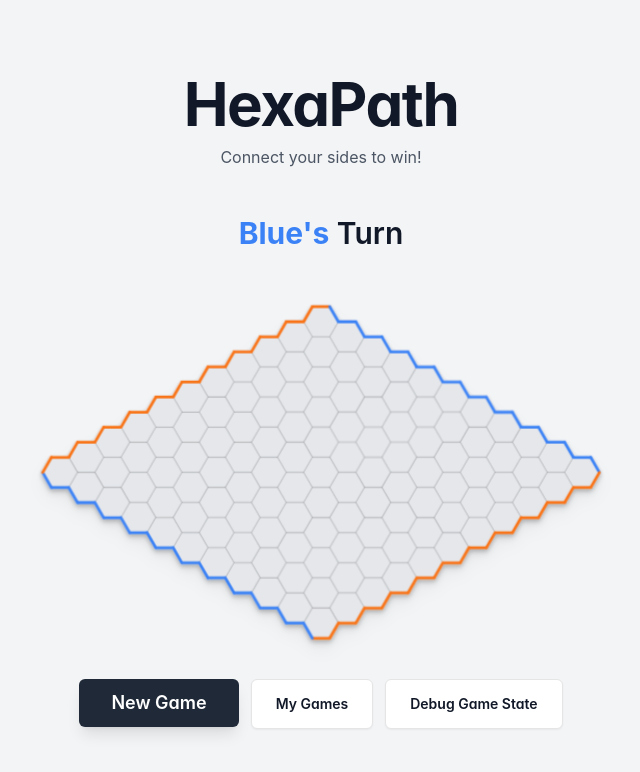
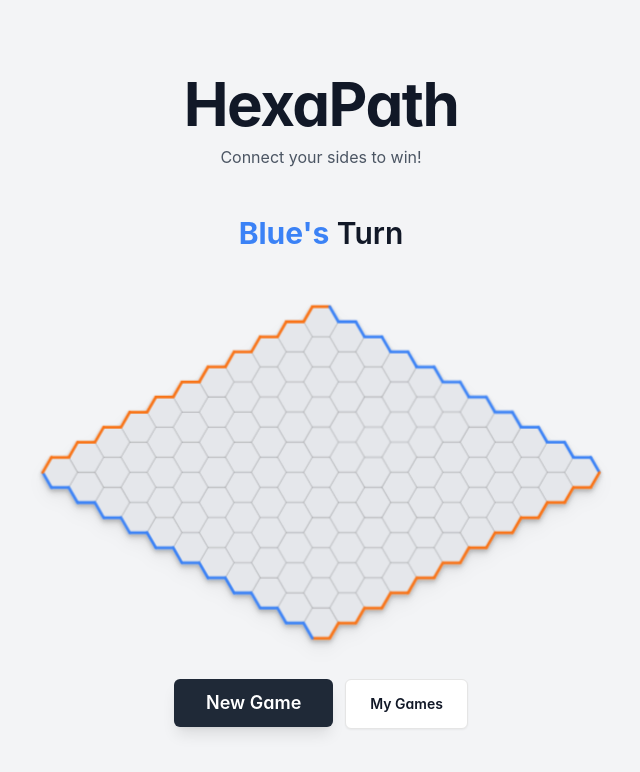
Before and after one commit to Valentinbist/HexaPath-hex-game, a React (Vite) app: page / in a window 1280 px wide. Shown: the top 772 px of the page, without its empty margins (319-959 px from the left). Built offline with nearby package versions, Linux system fonts and the light colour scheme.

Commit message:
feat: make debug lets obnoxious

```diff
--- a/src/pages/HomePage.tsx
+++ b/src/pages/HomePage.tsx
@@ -11,6 +11,12 @@ import { ShareLink } from '@/components/ShareLink';
 import { cn } from '@/lib/utils';
 import { getOrCreateLocalPlayerId } from '@/lib/playerIdentity';
 import { useShallow } from 'zustand/react/shallow';
+
+declare global {
+  interface Window {
+    dumpHexGameState?: () => Promise<string>;
+  }
+}
 
 const GameStatus = () => {
   const gameState = useGameStore((s) => s.gameState);
@@ -166,8 +172,6 @@ const GameBoard = () => {
 
 export function HomePage() {
   const [showModeSelector, setShowModeSelector] = useState(false);
-  const [debugData, setDebugData] = useState<string | null>(null);
-  const [debugNote, setDebugNote] = useState('');
   const hasJoinedRef = useRef(false);
   const gameState = useGameStore((s) => s.gameState);
   const gameMode = useGameStore((s) => s.gameMode);
@@ -302,14 +306,16 @@ export function HomePage() {
       console.warn('Clipboard write failed:', err);
       note = 'Clipboard write failed; state logged to console.';
     }
-    setDebugData(formatted);
-    setDebugNote(note);
+    console.info(note);
+    return formatted;
   };
 
-  const handleClearDebug = () => {
-    setDebugData(null);
-    setDebugNote('');
-  };
+  useEffect(() => {
+    window.dumpHexGameState = handleDumpGameState;
+    return () => {
+      delete window.dumpHexGameState;
+    };
+  }, []);
 
   return (
     <main className="min-h-screen bg-gray-100 dark:bg-gray-900 text-gray-900 dark:text-gray-100 flex flex-col items-center justify-center p-4 sm:p-6 lg:p-8">
@@ -357,27 +363,8 @@ export function HomePage() {
             <Button asChild variant="outline" className="px-6 py-6 font-semibold">
               <Link to="/games">My Games</Link>
             </Button>
-            <Button
-              variant={debugData ? 'secondary' : 'outline'}
-              onClick={debugData ? handleClearDebug : handleDumpGameState}
-              className="px-6 py-6 font-semibold"
-            >
-              {debugData ? 'Hide Debug State' : 'Debug Game State'}
-            </Button>
           </div>
         </motion.div>
-
-        {debugData && (
-          <div className="w-full max-w-3xl mx-auto bg-gray-900 text-gray-100 rounded-lg p-4 shadow-inner border border-gray-700">
-            <div className="flex items-center justify-between mb-2">
-              <span className="text-sm font-semibold">Current Game State</span>
-              {debugNote && <span className="text-xs text-gray-400">{debugNote}</span>}
-            </div>
-            <pre className="text-xs whitespace-pre-wrap break-words max-h-64 overflow-auto">
-              {debugData}
-            </pre>
-          </div>
-        )}
       </div>
 
       <GameModeSelector
```
